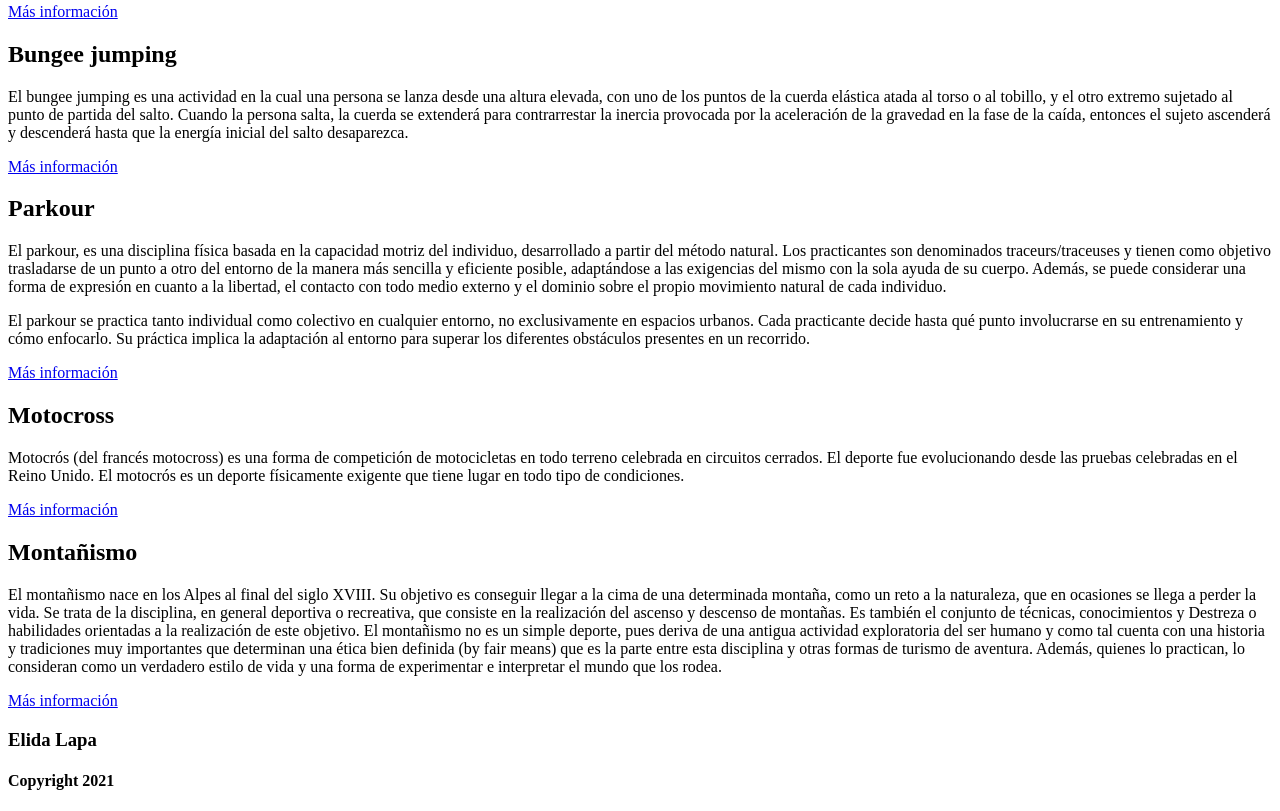
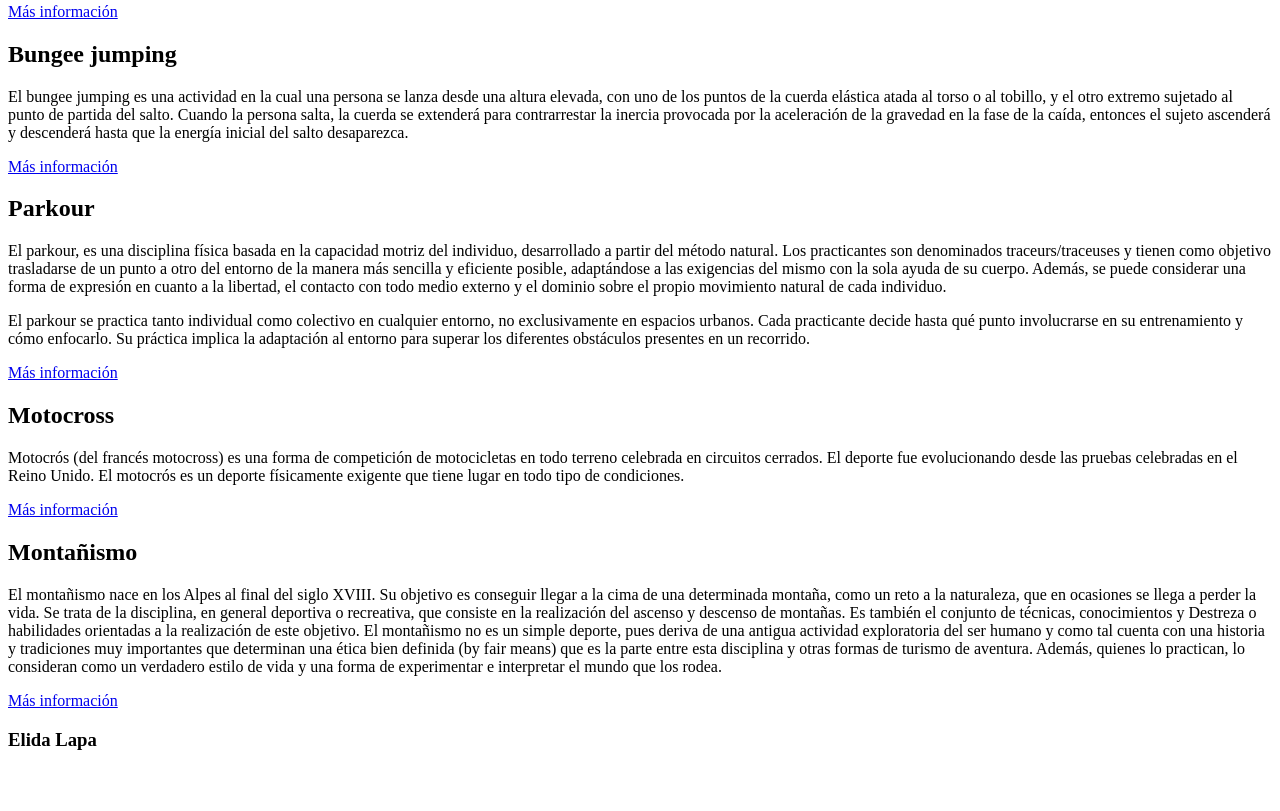
Before and after one commit to Elida2000/tarea-01-HTML, a plain HTML site: page templates/index.html in a window 1280 px wide. Shown: the part 334-1145 px from the top of the page. After the commit the page ends 1103 px from the top, so only its background shows below. Drawn offline with Linux system fonts and the light colour scheme.

Commit message:
Information

```diff
--- a/templates/index.html
+++ b/templates/index.html
@@ -63,7 +63,6 @@
 
     <footer id="pie">
         <h3>Elida Lapa</h3>
-        <h4>Copyright 2021</h4>
     </footer>
 </body>
 
```
